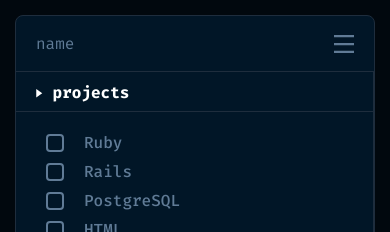
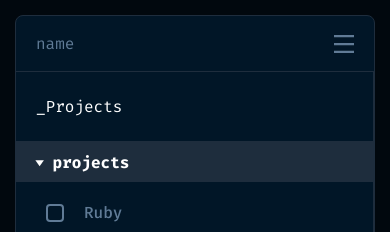
Before and after one commit to MonasefDev/My-portfolio, a React (Vite) app: page /projects in a window 390 px wide. Shown: the top 232 px of the page. Built offline with nearby package versions, Linux system fonts and the light colour scheme.

Commit message:
Improve mobile responsiveness in FilterTechnologies component

```diff
--- a/src/features/projects/FilterTechnologies.jsx
+++ b/src/features/projects/FilterTechnologies.jsx
@@ -1,12 +1,12 @@
 import React, { useState, useEffect } from "react";
-import styled, { css } from "styled-components";
+import styled from "styled-components";
 
 function FilterTechnologies({ technologies, onFilterChange }) {
   const [isDropdownOpen, setDropdownOpen] = useState(false);
 
   useEffect(() => {
     const handleResize = () => {
-      const isMobileView = window.matchMedia("(max-width: 768px)").matches;
+      const isMobileView = window.matchMedia("(max-width: 1024px)").matches;
       if (isDropdownOpen && !isMobileView) {
         setDropdownOpen(false);
       }
@@ -24,7 +24,7 @@
   };
 
   const onDropDown = () => {
-    const isMobileView = window.matchMedia("(max-width: 768px)").matches;
+    const isMobileView = window.matchMedia("(max-width: 1024px)").matches;
     if (isMobileView) {
       setDropdownOpen(!isDropdownOpen);
     }
@@ -33,8 +33,9 @@
   return (
     <FilterContainer>
       <FilterWrapper>
-        <FilterHeading>
-          <ButtonDropdown onClick={onDropDown} isOpen={isDropdownOpen}>
+        <Title>_Projects</Title>
+        <FilterHeading onClick={onDropDown}>
+          <ButtonDropdown isOpen={!isDropdownOpen}>
             <img src="/assets/icons/arrow.svg" alt="arrow" /> projects
           </ButtonDropdown>
         </FilterHeading>
@@ -58,6 +59,19 @@
   );
 }
 
+const Title = styled.div`
+  display: none;
+  height: 7rem;
+  color: var(--color-white);
+  align-items: center;
+  padding: 2rem;
+  border-bottom: 1px solid var(--color-lines);
+
+  @media only screen and (max-width: 1024px) {
+    display: flex;
+  }
+`;
+
 const FilterContainer = styled.div`
   min-width: var(--sidebar-width);
   border-right: 1px solid var(--color-lines);
@@ -74,6 +88,10 @@
   width: 100%;
   padding: 1rem 1rem 1rem 2rem;
   height: 4rem;
+
+  @media only screen and (max-width: 1024px) {
+    background-color: var(--color-grey-0);
+  }
 `;
 
 const ButtonDropdown = styled.button`
@@ -156,7 +174,7 @@
   opacity: ${({ isOpen }) => (isOpen ? "1" : "0")};
   transition: opacity 0.3s ease;
 
-  @media only screen and (max-width: 768px) {
+  @media only screen and (max-width: 1024px) {
     border-bottom: 1px solid var(--color-lines);
   }
 `;
```
